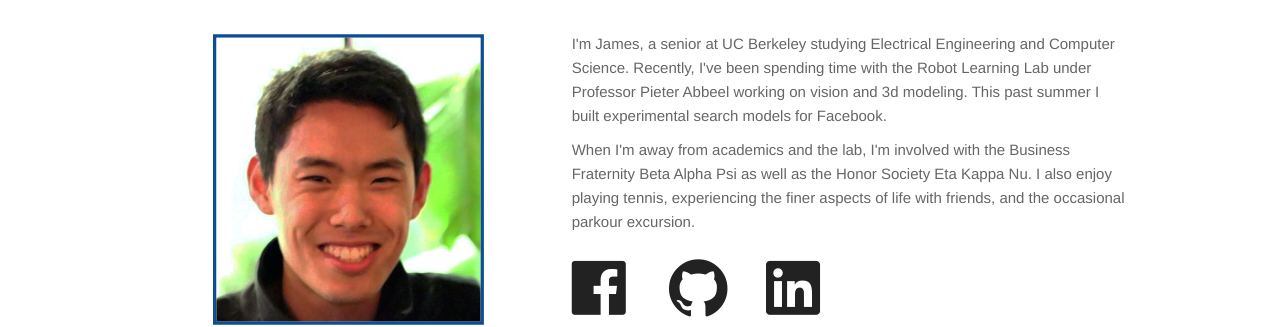
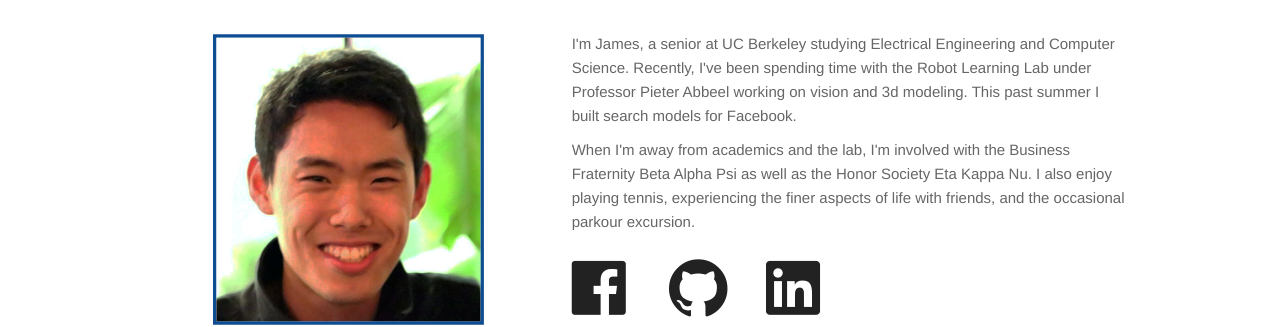
Before and after one commit to thedavidzhao/jamessha.github.io, a Jekyll site: the page built from index.html, in a window 1280 px wide and 900 px high. Shown: the part 378-705 px from the top of the window. Built offline with Jekyll 4.4.1, drawn with Linux system fonts in a browser that asks for light colours; nearby versions of some CDN libraries.

Commit message:
small changes

```diff
--- a/index.html
+++ b/index.html
@@ -48,7 +48,7 @@
             </div>
           </div>
           <div id="about-blurb" class="small-7 columns">
-            <p>I'm James, a senior at UC Berkeley studying Electrical Engineering and Computer Science. Recently, I've been spending time with the Robot Learning Lab under Professor Pieter Abbeel working on vision and 3d modeling. This past summer I built experimental search models for Facebook.</p>
+            <p>I'm James, a senior at UC Berkeley studying Electrical Engineering and Computer Science. Recently, I've been spending time with the Robot Learning Lab under Professor Pieter Abbeel working on vision and 3d modeling. This past summer I built search models for Facebook.</p>
             <p>When I'm away from academics and the lab, I'm involved with the Business Fraternity Beta Alpha Psi as well as the Honor Society Eta Kappa Nu. I also enjoy playing tennis, experiencing the finer aspects of life with friends, and the occasional parkour excursion.</p>
             <div class="row icons">
               <div class="small-2 columns">
@@ -146,7 +146,7 @@
               <div class="small-9 columns header-desc text-center">
                 <h1>Projects</h1>
                 <img src="img/laptop.png" alt="laptop">
-                <a href="https://github.com/jamessha78" class="button">More!</a>
+                <a href="https://github.com/jamessha78" class="button">Github!</a>
               </div>
             </div>
           </div>
```
